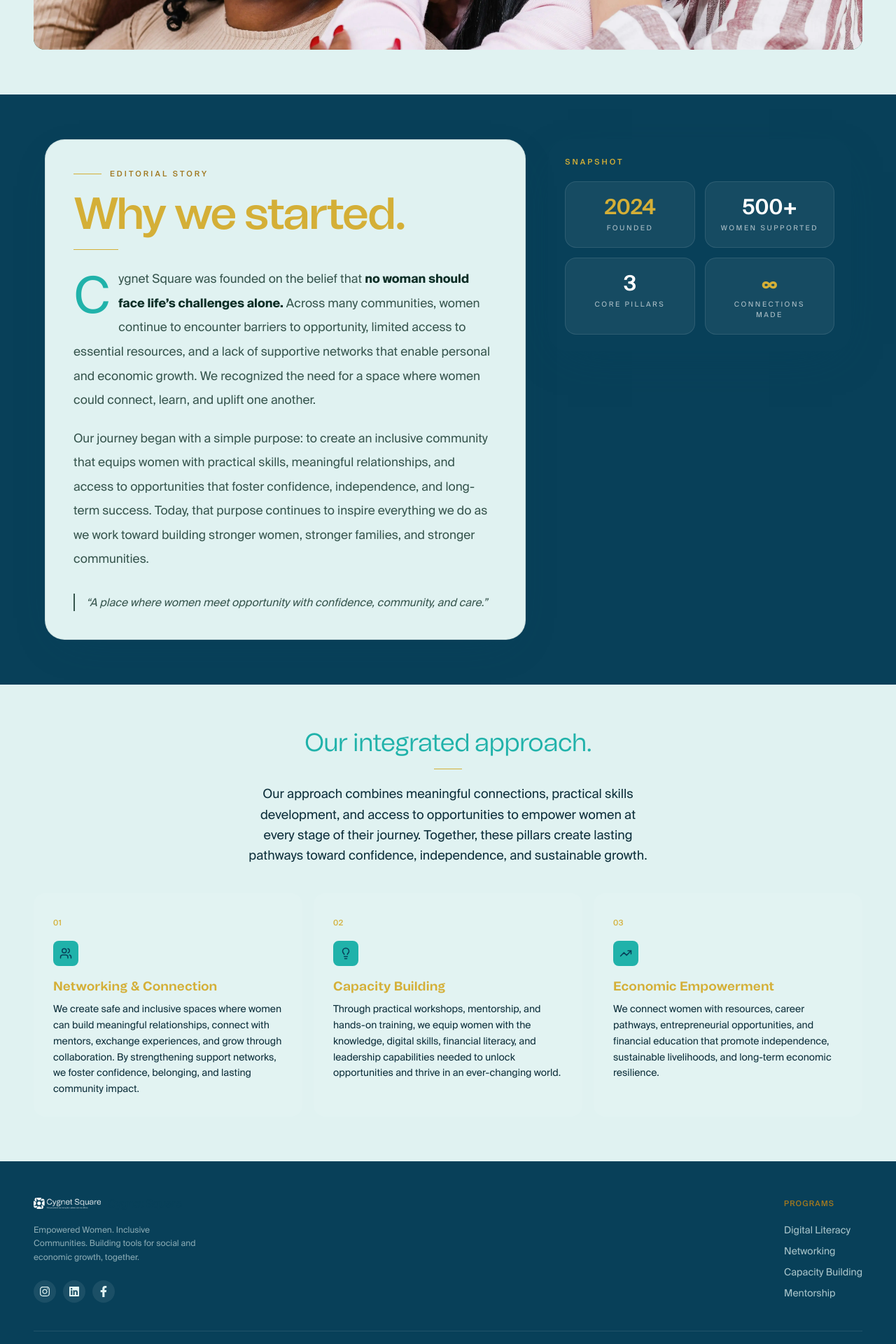
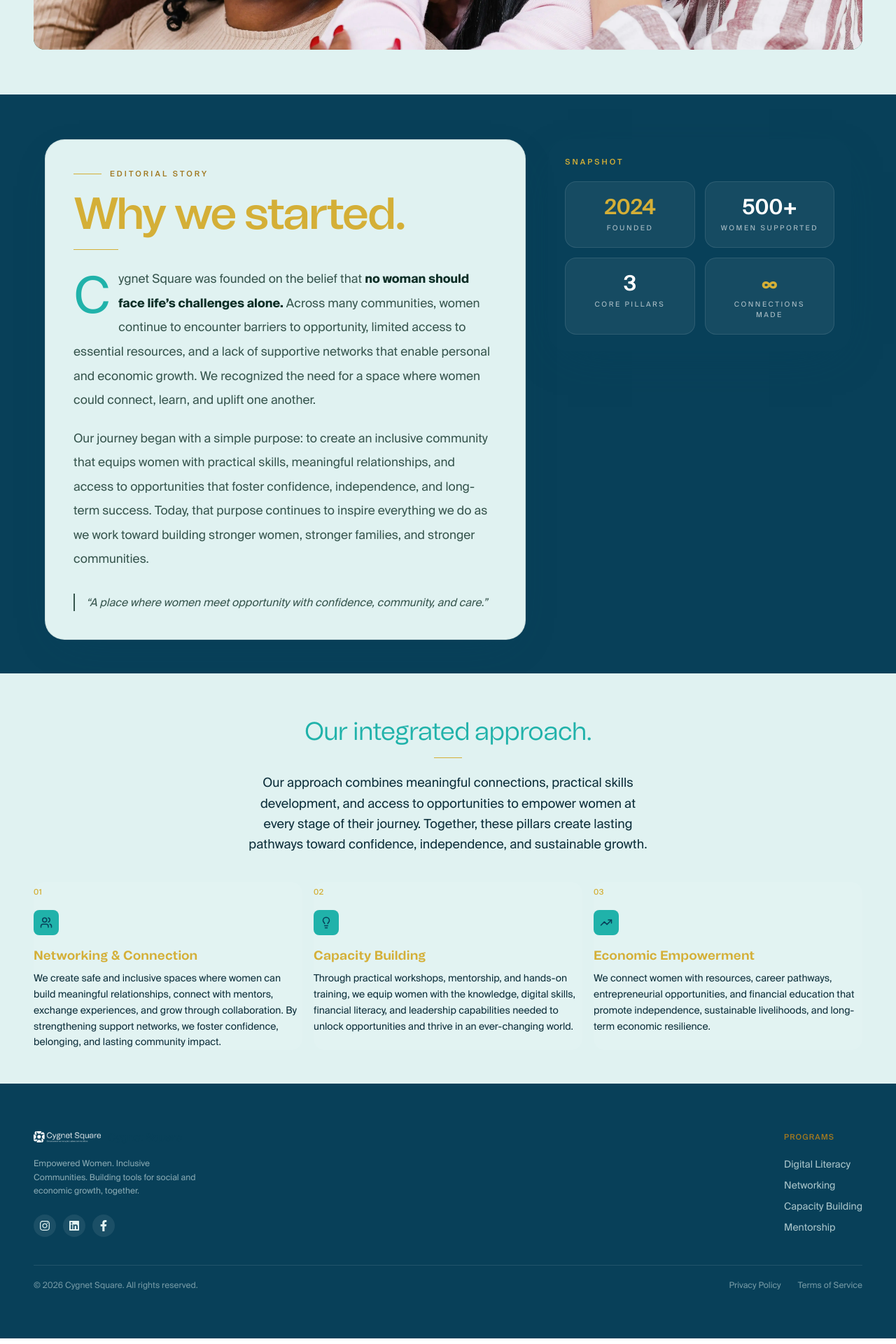
Before and after one commit to Cr4N31/cygnet-square, a React (Vite) app in the folder cygnet_square/: page /about in a window 1280 px wide. Shown: the part 740-2660 px from the top of the page at 70% size. Built offline with nearby package versions, Linux system fonts and the light colour scheme.

Commit message:
push changes

```diff
--- a/cygnet_square/src/components/About/OurApproach.jsx
+++ b/cygnet_square/src/components/About/OurApproach.jsx
@@ -23,7 +23,10 @@ const pillars = [
 
 function OurApproach() {
   return (
-    <section className="bg-mist px-6 py-16 md:px-12" data-aos="fade-up">
+    <section
+      className="bg-mist px-6 sm:px-10 lg:px-12 pt-16 pb-12"
+      data-aos="fade-up"
+    >
       <div className="text-center max-w-xl mx-auto mb-10">
         <h2 className="text-4xl font-normal text-accent tracking-tight mb-4">
           Our <span className="text-accent">integrated approach.</span>
@@ -39,7 +42,7 @@ function OurApproach() {
 
       <div className="grid grid-cols-1 md:grid-cols-3 gap-4">
         {pillars.map(({ num, icon: Icon, title, body }) => (
-          <div key={num} className="bg-white/[0.06] rounded-2xl p-7">
+          <div key={num} className="bg-white/[0.06] rounded-2xl">
             <span className="text-[11px] text-gold font-medium tracking-wider">
               {num}
             </span>
--- a/cygnet_square/src/components/About/WhyWeStarted.jsx
+++ b/cygnet_square/src/components/About/WhyWeStarted.jsx
@@ -7,7 +7,10 @@ const stats = [
 
 function WhyWeStarted() {
   return (
-    <section className="bg-base px-6 py-16 md:px-12" data-aos="fade-up">
+    <section
+      className="bg-base px-6 sm:px-10 lg:px-12 pt-16 pb-12"
+      data-aos="fade-up"
+    >
       <div className="mx-auto grid max-w-6xl grid-cols-1 gap-8 lg:grid-cols-[1.35fr_0.85fr] lg:items-start">
         <article className="rounded-[28px] border border-[#0C2E26]/10 bg-mist p-7 shadow-[0_18px_60px_-28px_rgba(8,64,89,0.35)] backdrop-blur-sm md:p-10">
           <div className="mb-5 flex items-center gap-3 text-[11px] font-medium uppercase tracking-[0.28em] text-gold-dark">
--- a/cygnet_square/src/components/Home/Hero.jsx
+++ b/cygnet_square/src/components/Home/Hero.jsx
@@ -46,7 +46,7 @@ function Hero() {
         </div>
       </div>
 
-      <div className="flex flex-col md:flex-row gap-8 mt-12 pt-8 border-t border-base-mid-25 flex-wrap">
+      <div className="flex flex-col md:flex-row gap-4 mt-12 pt-8 border-t border-base-mid-25 flex-wrap">
         <div>
           <p className="text-4xl font-medium text-[#0C2E3A]">500+</p>
           <p className="text-sm text-gold uppercase tracking-widest mt-1">
--- a/cygnet_square/src/components/Team/TeamSection.jsx
+++ b/cygnet_square/src/components/Team/TeamSection.jsx
@@ -21,7 +21,10 @@ const team = [
 
 function TeamSection() {
   return (
-    <section className="bg-mist px-12 py-16" data-aos="fade-up">
+    <section
+      className="bg-mist px-6 sm:px-10 lg:px-12 pt-16 pb-12"
+      data-aos="fade-up"
+    >
       <div className="text-center max-w-xl mx-auto mb-12">
         <span className="text-[11px] tracking-widest uppercase text-gold-dark font-medium border border-gold px-3.5 py-1 rounded-full inline-flex items-center gap-1.5 mb-5">
           <Heart className="w-3.5 h-3.5" /> Our Leadership
--- a/cygnet_square/src/components/shared/Footer.jsx
+++ b/cygnet_square/src/components/shared/Footer.jsx
@@ -1,22 +1,31 @@
-import { Camera, ArrowRight, Feather } from 'lucide-react'
-import { FaInstagram, FaLinkedin, FaFacebookF} from 'react-icons/fa'
-import logo from '/assets/logos/logolight.png'
+import { Camera, ArrowRight, Feather } from "lucide-react";
+import { FaInstagram, FaLinkedin, FaFacebookF } from "react-icons/fa";
+import logo from "/assets/logos/logolight.png";
 
-const navLinks = [{ label: 'Home', href: '/' }, { label: 'About', href: '/about' }, { label: 'Contact', href: '/contact' }]
-const programs = ['Digital Literacy', 'Networking', 'Capacity Building', 'Mentorship']
-const socials = [FaInstagram, FaLinkedin, FaFacebookF]
+const navLinks = [
+  { label: "Home", href: "/" },
+  { label: "About", href: "/about" },
+  { label: "Contact", href: "/contact" },
+];
+const programs = [
+  "Digital Literacy",
+  "Networking",
+  "Capacity Building",
+  "Mentorship",
+];
+const socials = [FaInstagram, FaLinkedin, FaFacebookF];
 
 function Footer() {
   return (
-    <footer className="bg-base px-12 pt-12">
-
+    <footer className="bg-base px-6 sm:px-10 lg:px-12 pt-16 pb-12">
       <div className="flex flex-col md:flex-row items-start md:items-center md:justify-between gap-12 pb-10">
-
         {/* Brand */}
         <div>
           <div className="flex items-center gap-2.5 mb-4">
-              <img src={logo} alt="Cygnet Square Logo" className="w-24" />
-            <span className="text-base font-medium text-on-base tracking-tight">Cygnet Square</span>
+            <img src={logo} alt="Cygnet Square Logo" className="w-24" />
+            <span className="text-base font-medium text-on-base tracking-tight">
+              Cygnet Square
+            </span>
           </div>
           <p className="text-xs text-accent-light opacity-60 leading-relaxed mb-6 max-w-[240px]">
             Empowered Women. Inclusive Communities. Building tools for social
@@ -36,10 +45,16 @@ function Footer() {
 
         {/* Programs */}
         <div>
-          <p className="text-[11px] tracking-widest uppercase text-gold-dark font-medium mb-5">Programs</p>
+          <p className="text-[11px] tracking-widest uppercase text-gold-dark font-medium mb-5">
+            Programs
+          </p>
           <div className="flex flex-col gap-2.5">
             {programs.map((program) => (
-              <a key={program} href="#" className="text-sm text-accent-light opacity-75 hover:text-on-base transition-colors">
+              <a
+                key={program}
+                href="#"
+                className="text-sm text-accent-light opacity-75 hover:text-on-base transition-colors"
+              >
                 {program}
               </a>
             ))}
@@ -49,15 +64,26 @@ function Footer() {
 
       {/* Bottom bar */}
       <div className="border-t border-white/10 py-5 flex justify-between items-center flex-wrap gap-3">
-        <p className="text-xs text-accent-light opacity-50">© 2026 Cygnet Square. All rights reserved.</p>
+        <p className="text-xs text-accent-light opacity-50">
+          © 2026 Cygnet Square. All rights reserved.
+        </p>
         <div className="flex gap-6">
-          <a href="#" className="text-xs text-accent-light opacity-50 hover:text-accent-light transition-colors">Privacy Policy</a>
-          <a href="#" className="text-xs text-accent-light opacity-50 hover:text-accent-light transition-colors">Terms of Service</a>
+          <a
+            href="#"
+            className="text-xs text-accent-light opacity-50 hover:text-accent-light transition-colors"
+          >
+            Privacy Policy
+          </a>
+          <a
+            href="#"
+            className="text-xs text-accent-light opacity-50 hover:text-accent-light transition-colors"
+          >
+            Terms of Service
+          </a>
         </div>
       </div>
-
     </footer>
-  )
+  );
 }
 
-export default Footer
+export default Footer;
```
